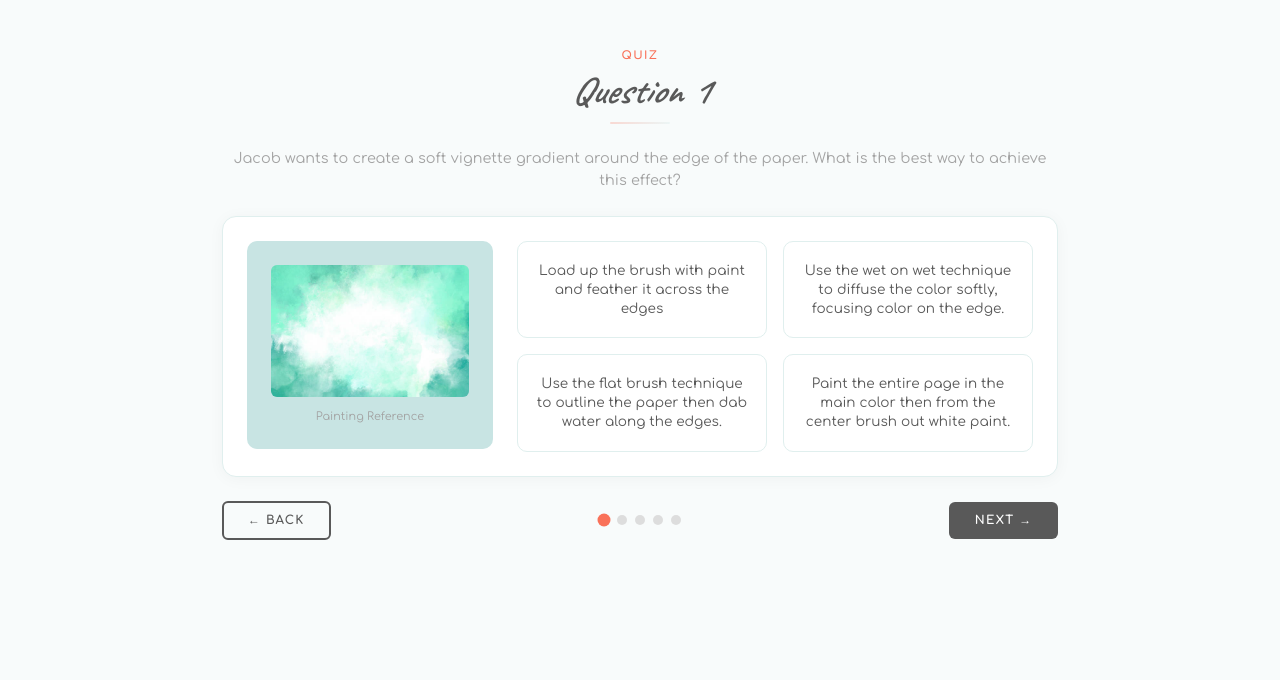
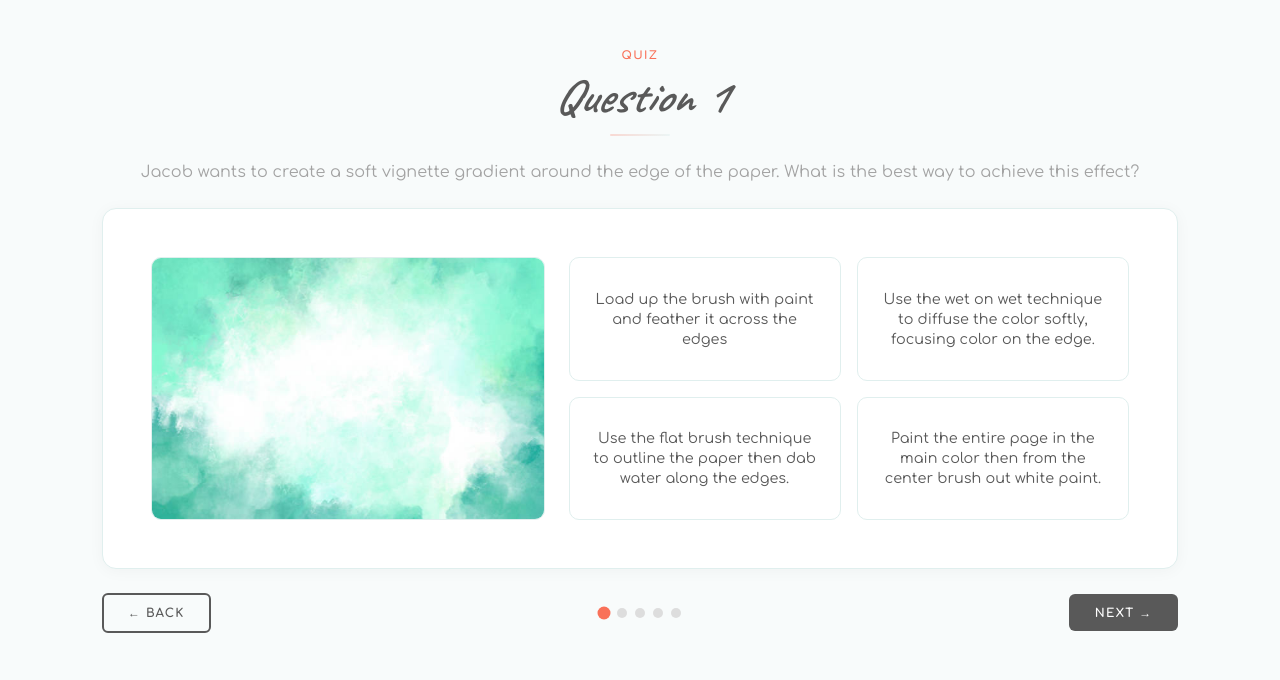
Before and after one commit to CourtCake/Beginner-Watercolor, a Flask app: a page that uses templates/quiz.html in a window 1280 px wide. Shown: the part 71-751 px from the top of the page. Run offline with Flask 3, Linux system fonts and the light colour scheme.

Commit message:
Resized question boxes
Made the images larger + adjusted the format of the question options

```diff
--- a/templates/quiz.html
+++ b/templates/quiz.html
@@ -1,39 +1,35 @@
 {% extends "base.html" %}
 {% block content %}
 
-<div class="container py-5" style="max-width: 860px;">
+<div class="container py-5" style="max-width: 1100px;">
 
   <div class="text-center mb-4">
     <p class="eyebrow mb-1">Quiz</p>
-    <h2 style="font-size: 2.4rem; font-style: italic; margin-bottom: 0.25rem;">Question {{ question_num }}</h2>
+    <h2 style="font-size: 3rem; font-style: italic; margin-bottom: 0.25rem;">Question {{ question_num }}</h2>
     <hr class="wc-divider">
-    <p style="font-family: 'Comfortaa', sans-serif; font-size: 0.9rem; color: var(--mid);">{{ question.question }}</p>
+    <p style="font-family: 'Comfortaa', sans-serif; font-size: 1rem; color: var(--mid);">{{ question.question }}</p>
   </div>
 
-  <div class="wc-card p-4">
-    <div class="row g-4 align-items-start">
+  <div class="wc-card p-4 p-md-5">
+    <div class="row g-4 align-items-stretch">
 
       {% if question.image %}
-      <div class="col-md-4">
-        <div style="background: var(--teal); border-radius: 10px; padding: 1.5rem; text-align: center; min-height: 200px; display: flex; flex-direction: column; align-items: center; justify-content: center;">
-          <img src="/{{ question.image }}" class="img-fluid rounded" alt="Question image"
-               style="border-radius: 8px; max-height: 160px; object-fit: cover;"
-               onerror="this.style.display='none';">
-          <p style="font-family: 'Comfortaa', sans-serif; font-size: 0.7rem; color: var(--mid); margin-top: 0.75rem; margin-bottom: 0;">Painting Reference</p>
-        </div>
+      <div class="col-md-5">
+        <img src="/{{ question.image }}" alt="Question image"
+             style="width: 100%; height: 100%; max-height: 380px; border-radius: 10px; object-fit: cover; border: 1.5px solid #e0efee; display: block;"
+             onerror="this.style.display='none';">
       </div>
       {% endif %}
 
-      <div class="{% if question.image %}col-md-8{% else %}col-12{% endif %}">
-        <form method="POST" action="/quiz/{{ question_num }}" id="quizForm">
-          <div class="row g-3">
+      <div class="{% if question.image %}col-md-7{% else %}col-12{% endif %}">
+        <form method="POST" action="/quiz/{{ question_num }}" id="quizForm" style="height: 100%;">
+          <div style="display: grid; grid-template-columns: 1fr 1fr; grid-template-rows: 1fr 1fr; gap: 1rem; height: 100%;">
             {% for option in question.options %}
-            <div class="col-sm-6">
-              <button type="submit" name="answer" value="{{ loop.index0 }}"
-                      class="option-btn {% if selected == loop.index0 %}selected{% endif %}">
-                {{ option }}
-              </button>
-            </div>
+            <button type="submit" name="answer" value="{{ loop.index0 }}"
+                    class="option-btn {% if selected == loop.index0 %}selected{% endif %}"
+                    style="font-size: 0.9rem; padding: 1rem 1.25rem; width: 100%; height: 100%; display: flex; align-items: center; justify-content: center; text-align: center;">
+              {{ option }}
+            </button>
             {% endfor %}
           </div>
         </form>
```
Also changed, not shown: templates/learn.html (+22 -19 lines).
